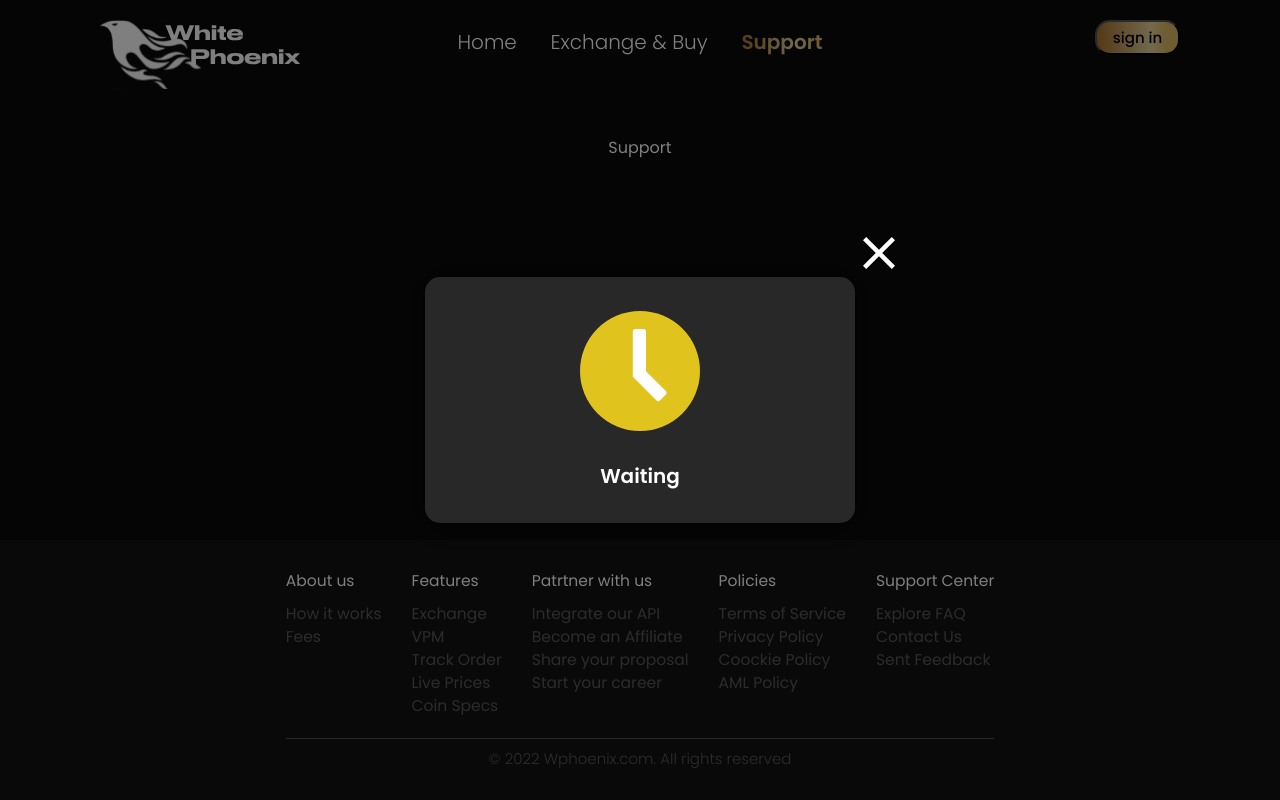
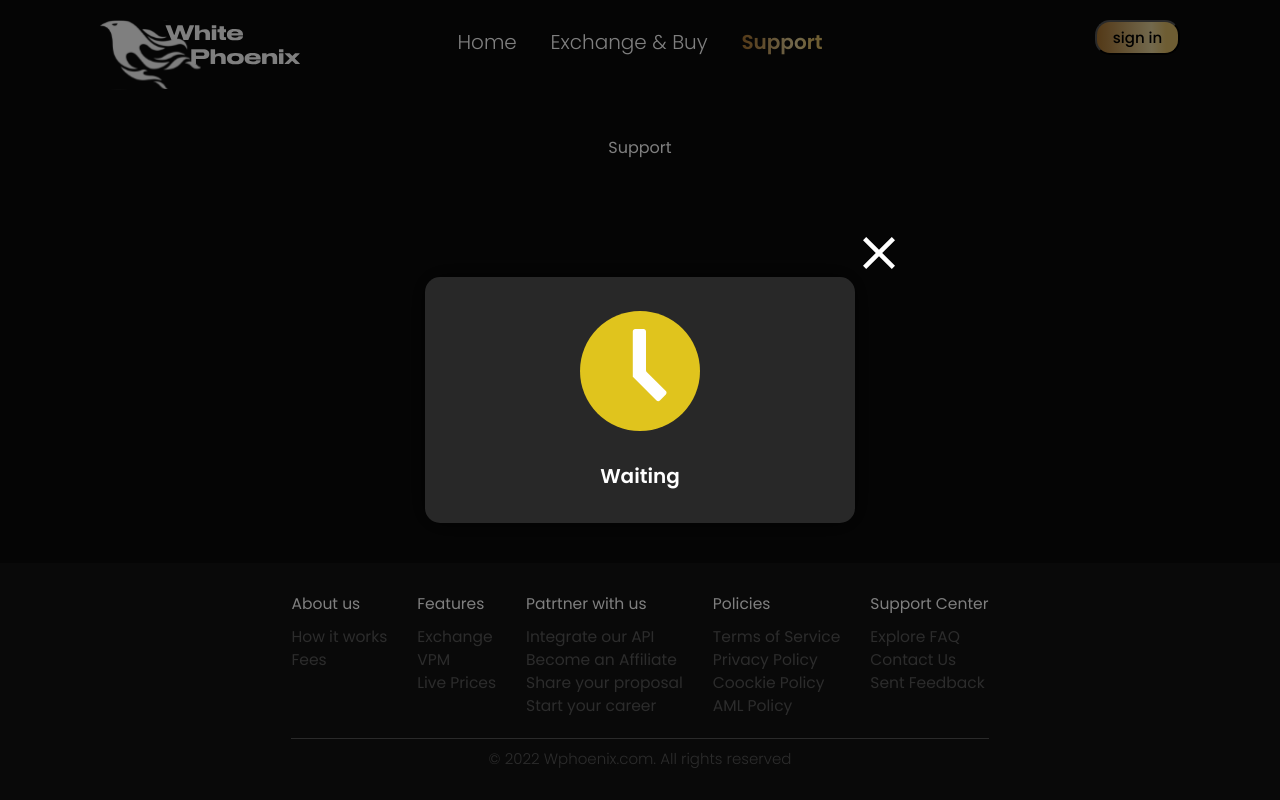
Before and after one commit to chyVacheck/white_proenix, a React (Create React App) app: page /support in a window 1280 px wide. Built offline with nearby package versions, Linux system fonts and the light colour scheme.

Commit message:
delete: не нужные ссылки

```diff
--- a/src/components/Footer/Footer.js
+++ b/src/components/Footer/Footer.js
@@ -18,7 +18,7 @@ function Footer() {
 
           <FooterInfoColumn
             title='Features'
-            links={['Exchange', 'VPM', 'Track Order', 'Live Prices', 'Coin Specs']}
+            links={['Exchange', 'VPM', 'Live Prices']}
           />
 
           <FooterInfoColumn
```
